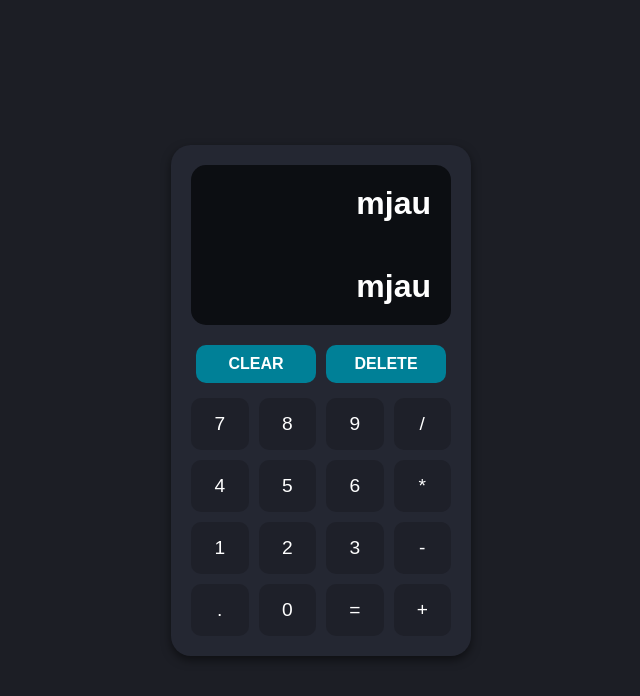
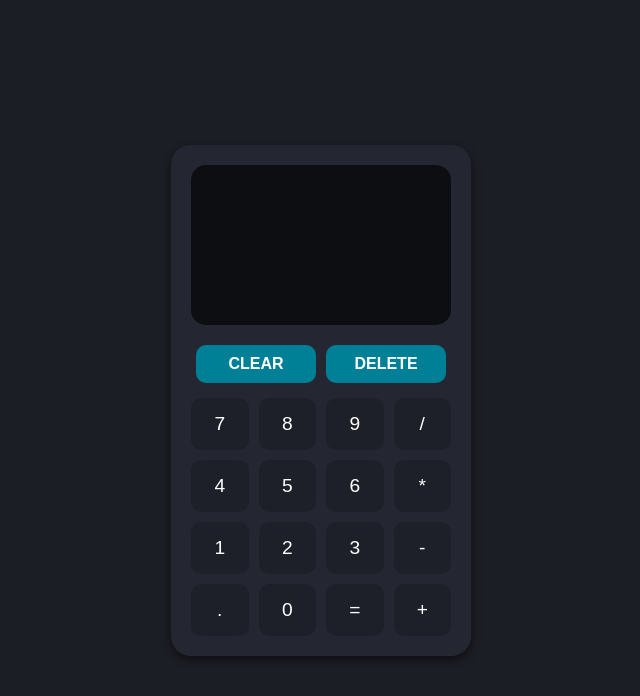
Before and after one commit to jovanlekic12/calculator-react, a React (Vite) app: page / in a window 1280 px wide. Shown: the top 696 px of the page, without its empty margins (319-959 px from the left). Built offline with nearby package versions, Linux system fonts and the light colour scheme.

Commit message:
refactor code

```diff
--- a/src/components/Buttons.jsx
+++ b/src/components/Buttons.jsx
@@ -9,7 +9,9 @@ function Buttonss() {
       <Button onClick={() => dispatch(addNumber(7))}>7</Button>
       <Button onClick={() => dispatch(addNumber(8))}>8</Button>
       <Button onClick={() => dispatch(addNumber(9))}>9</Button>
-      <Button onClick={() => dispatch(addOperation("/"))}>/</Button>
+      <Button onClick={() => dispatch(addOperation("/"), calculate("/"))}>
+        /
+      </Button>
       <Button onClick={() => dispatch(addNumber(4))}>4</Button>
       <Button onClick={() => dispatch(addNumber(5))}>5</Button>
       <Button onClick={() => dispatch(addNumber(6))}>6</Button>
--- a/src/features/calc/calcSlice.js
+++ b/src/features/calc/calcSlice.js
@@ -1,8 +1,8 @@
 import { createSlice } from "@reduxjs/toolkit";
 
 const initialState = {
-  firstNumber: "mjau",
-  secondNumber: "mjau",
+  firstNumber: "",
+  secondNumber: "",
   operation: "",
 };
 
@@ -37,6 +37,7 @@ const calcSlice = createSlice({
       }
     },
     calculate: (state, action) => {
+      if (!state.secondNumber) return;
       switch (state.operation) {
         case "/":
           state.secondNumber = parseFloat(
```
